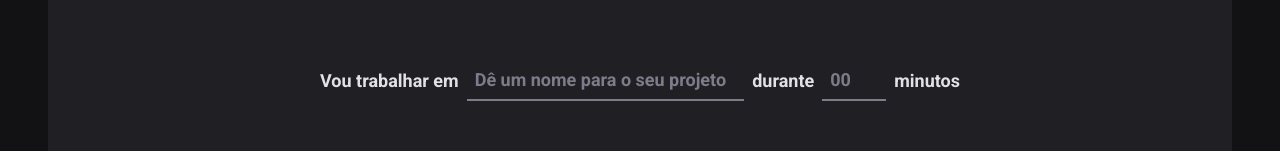
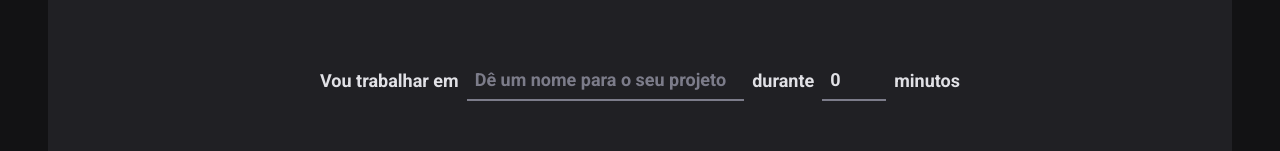
Before and after one commit to ageumenezesDev19/chrono-track, a React (Vite) app: page / in a window 1280 px wide. Shown: the part 166-317 px from the top of the page. Built offline with nearby package versions, Linux system fonts and the light colour scheme.

Commit message:
Update the type of NewCycleFormData

```diff
--- a/src/pages/Home/index.tsx
+++ b/src/pages/Home/index.tsx
@@ -13,17 +13,28 @@ import {
   MinutesInput,
 } from './styles'
 
-const newCyclesFormVAlidationSchema = zod.object({
+const newCyclesFormValidationSchema = zod.object({
   tasks: zod.string().min(1, 'Informe a tarefa'),
   minutesAmount: zod.number().min(5).max(60),
 })
 
+// interface NewCycleFormData {
+//   task: string
+//   minutesAmount: number
+// }
+
+type NewCycleFormData = zod.infer<typeof newCyclesFormValidationSchema>
+
 export function Home() {
   const { register, handleSubmit, watch } = useForm({
-    resolver: zodResolver(newCyclesFormVAlidationSchema),
+    resolver: zodResolver(newCyclesFormValidationSchema),
+    defaultValues: {
+      task: '',
+      minutesAmount: 0,
+    },
   })
 
-  function handleCreateNewCycle(data: unknown) {
+  function handleCreateNewCycle(data: NewCycleFormData) {
     console.log(data)
   }
 
```
